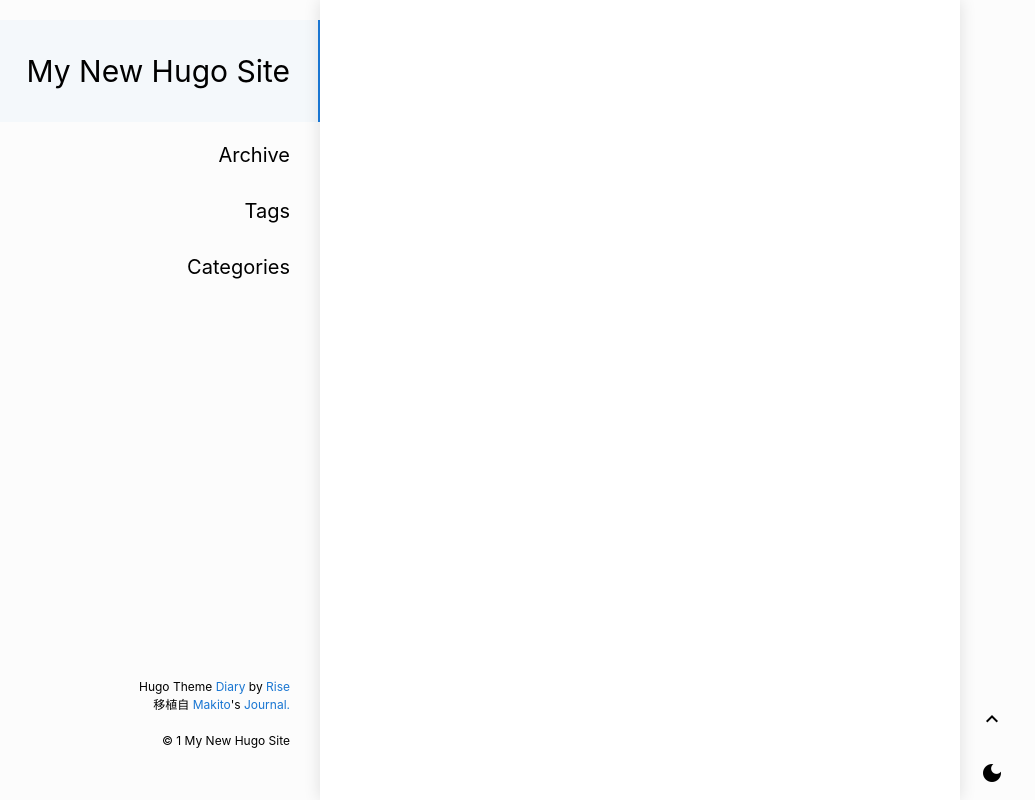
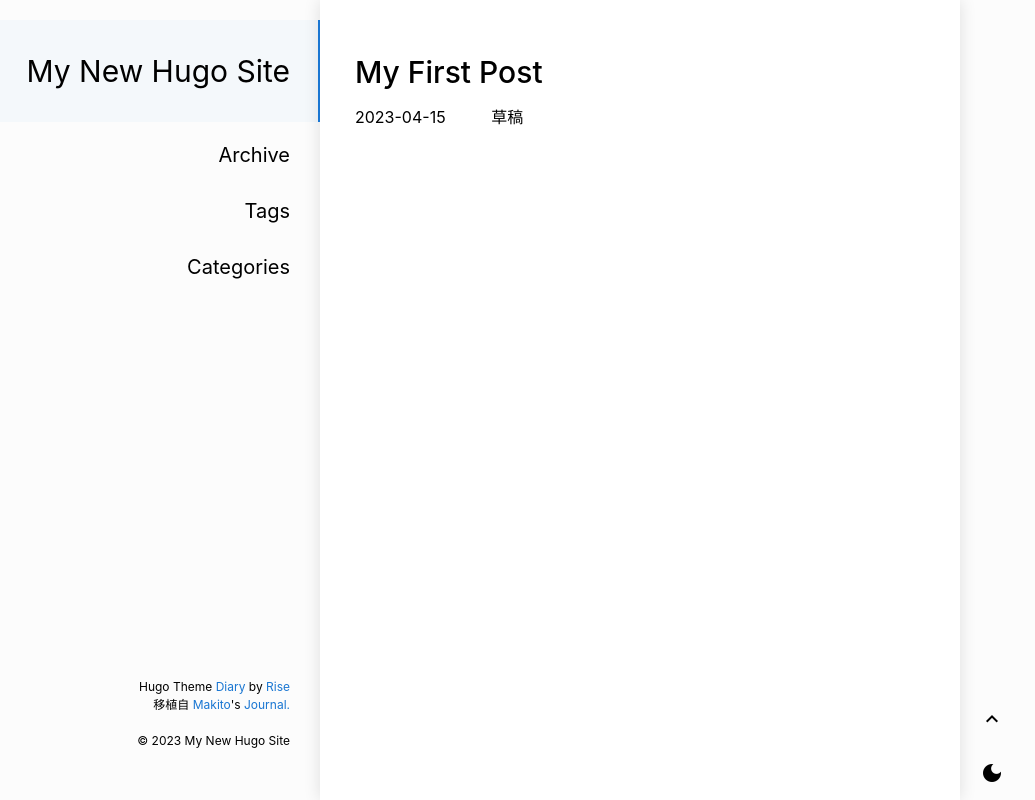
Before and after one commit to songunity/songunity.github.io, a plain HTML site: page index.html in a window 1280 px wide. Shown: the whole page, without its empty margins (0-1035 px from the left). Drawn offline with Linux system fonts and the light colour scheme.

Commit message:
网页修改

```diff
--- a/index.html
+++ b/index.html
@@ -145,6 +145,34 @@
     <div class="post-list-container post-list-container-no-background">
 
 
+            <a href="/post/my-first-post/" class="a-block">
+                <div class="post-item-wrapper">
+                    <div class="post-item post-item-no-divider">
+                        <div class="post-item-info-wrapper">
+                            <div class="post-item-title">
+                                My First Post
+                            </div>
+                            <div class="post-item-summary">
+
+                            </div>
+                            <div class="post-item-meta">
+    2023-04-15
+    &emsp;
+
+
+
+    &emsp;
+
+    <span class="draft-label">草稿</span>
+
+</div>
+
+                        </div>
+
+
+                    </div>
+                </div>
+
         </a>
     </div>
 
@@ -206,7 +234,7 @@ Hugo Theme <a href="https://github.com/amazingrise/hugo-theme-diary">Diary</a> b
 
 &copy;
 
-	1 My New Hugo Site
+	2023 My New Hugo Site
 
 
     </div>
@@ -246,7 +274,7 @@ Hugo Theme <a href="https://github.com/amazingrise/hugo-theme-diary">Diary</a> b
 
 &copy;
 
-	1 My New Hugo Site
+	2023 My New Hugo Site
 
 </div>
             </div>
```
Also changed, not shown: categories/index.html (+2 -2 lines), index.xml (+13 -0 lines), sitemap.xml (+8 -1 lines), tags/index.html (+2 -2 lines).
